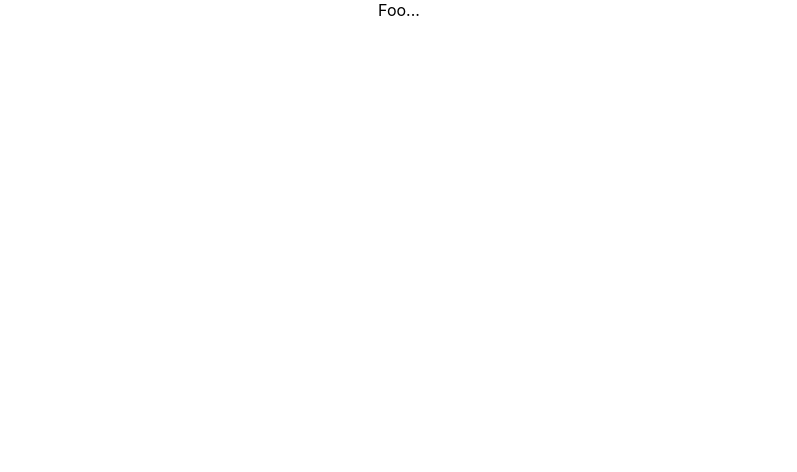
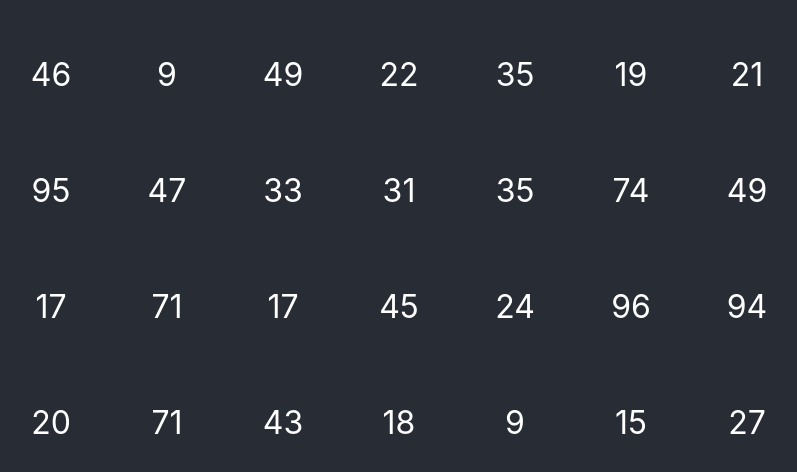
Before and after one commit to ek68794998/ayumu, a React (Create React App) app: page / in a window 1280 px wide. Shown: the top 472 px of the page, without its empty margins (241-1038 px from the left). Built offline with nearby package versions, Linux system fonts and the light colour scheme.

Commit message:
Add grid generation

```diff
--- a/src/App.css
+++ b/src/App.css
@@ -1,33 +1,27 @@
 .App {
+    background-color: #282c34;
+    color: white;
     text-align: center;
+    min-height: 100vh;
 }
 
-.App-logo {
-    animation: App-logo-spin infinite 20s linear;
-    height: 40vmin;
-    pointer-events: none;
-}
-
-.App-header {
-    background-color: #282c34;
-    min-height: 100vh;
-    display: flex;
-    flex-direction: column;
-    align-items: center;
-    justify-content: center;
-    font-size: calc(10px + 2vmin);
-    color: white;
+.App-container {
+    padding: 16px;
 }
 
 .App-link {
     color: #61dafb;
 }
 
-@keyframes App-logo-spin {
-    from {
-        transform: rotate(0deg);
-    }
-    to {
-        transform: rotate(360deg);
-    }
+.App-grid {
+    margin: 0 auto;
 }
+
+.App-cell {
+    display: inline-block;
+    font-size: 4vmin;
+    height: 12vmin;
+    line-height: 12vmin;
+    padding: 8px;
+    width: 12vmin;
+}
--- a/src/App.js
+++ b/src/App.js
@@ -1,11 +1,52 @@
 import React, { Component } from "react";
 import "./App.css";
 
+const COLUMN_COUNT = 7;
+const ROW_COUNT = 4;
+
 class App extends Component {
+    gridData = [];
+
+    constructor(props) {
+        super(props);
+
+        for (let i = 0; i < ROW_COUNT; i++) {
+            let row = [];
+
+            for (let i = 0; i < COLUMN_COUNT; i++) {
+                let cell = Math.round(Math.random() * 100);
+
+                row.push(cell);
+            }
+
+            this.gridData.push(row);
+        }
+    }
+
     render() {
+        console.log(this.gridData);
+
+        const grid = this.gridData.map((row) => {
+            const columns = row.map((cell) => {
+                return (
+                    <td>
+                        <div class="App-cell">{cell}</div>
+                    </td>
+                );
+            });
+
+            return (
+                <tr class="App-row">{columns}</tr>
+            );
+        });
+
         return (
             <div className="App">
-                Foo...
+                <div className="App-container">
+                    <table className="App-grid">
+                        <tbody>{grid}</tbody>
+                    </table>
+                </div>
             </div>
         );
     }
```
